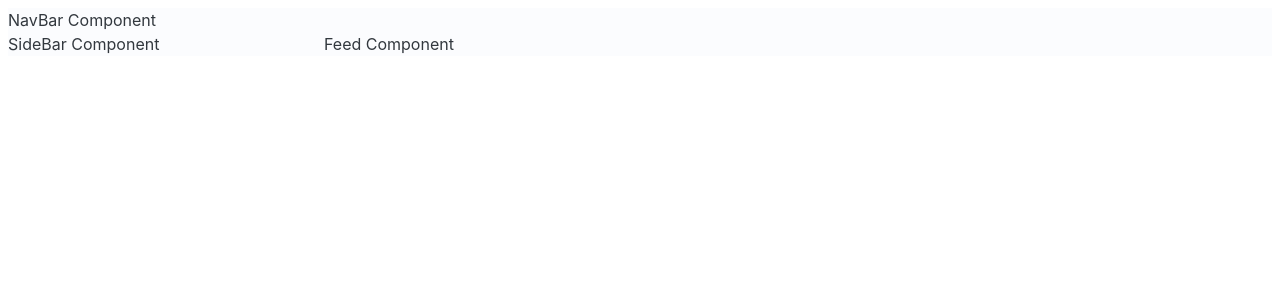
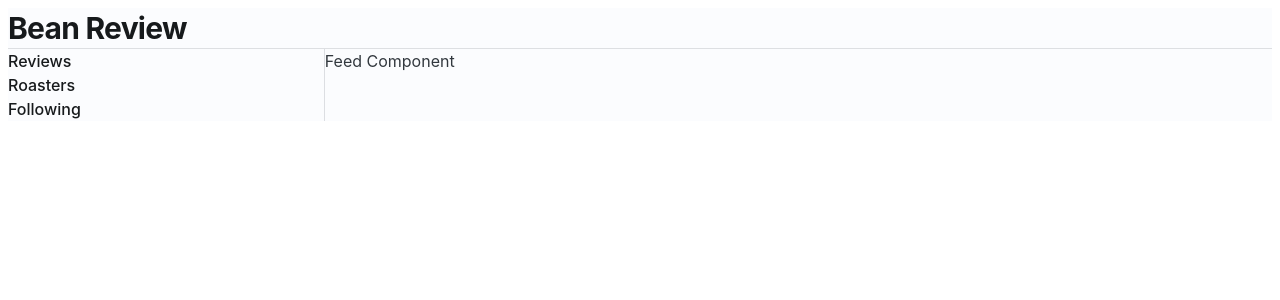
Before and after one commit to michaeljvaldes/bean-review, a React (Vite) app in the folder frontend/: page / in a window 1280 px wide. Shown: the top 300 px of the page. Built offline with nearby package versions, Linux system fonts and the light colour scheme.

Commit message:
Add SideDrawer

```diff
--- a/frontend/src/App.tsx
+++ b/frontend/src/App.tsx
@@ -1,17 +1,21 @@
 import { useState } from 'react'
-import { Box, Sheet, Stack } from '@mui/joy'
+import { Box, Divider, Sheet, Stack } from '@mui/joy'
 import NavBar from './components/NavBar/NavBar'
 import SideBar from './components/SideBar/SideBar'
 import Feed from './components/Feed/Feed'
+import SideDrawer from './components/SideDrawer/SideDrawer'
 
 function App() {
-  const [count, setCount] = useState(0)
+  const [drawerOpen, setDrawerOpen] = useState(false)
 
   return (
     <Sheet>
-      <NavBar></NavBar>
+      <SideDrawer drawerOpen={drawerOpen} setDrawerOpen={setDrawerOpen}></SideDrawer>
+      <NavBar openDrawer={() => setDrawerOpen(true)}></NavBar>
+      <Divider></Divider>
       <Stack direction={'row'} justifyContent={'space-between'}>
-        <Box flex={1}><SideBar></SideBar></Box>
+        <Box flex={1} display={{ xs: 'none', sm: 'block' }}><SideBar></SideBar></Box>
+        <Divider orientation='vertical' />
         <Box flex={3}><Feed></Feed></Box>
       </Stack>
     </Sheet >
--- a/frontend/src/components/NavBar/NavBar.tsx
+++ b/frontend/src/components/NavBar/NavBar.tsx
@@ -1,12 +1,19 @@
+import { Menu } from '@mui/icons-material';
+import { Box, IconButton, Stack, Typography } from '@mui/joy';
 import React, { FC } from 'react';
 
 
-interface NavBarProps { }
+interface NavBarProps { openDrawer: Function }
 
-const NavBar: FC<NavBarProps> = () => (
-  <div data-testid="NavBar">
-    NavBar Component
-  </div>
+const NavBar: FC<NavBarProps> = ({ openDrawer }) => (
+  <Stack data-testid="NavBar" direction={'row'} justifyContent={'space-between'}>
+    <Box display={{ xs: 'block', sm: 'none' }}>
+      <IconButton onClick={() => openDrawer()}>
+        <Menu></Menu>
+      </IconButton>
+    </Box>
+    <Typography level='h2'>Bean Review</Typography>
+  </Stack>
 );
 
 export default NavBar;
--- a/frontend/src/components/SideBar/SideBar.tsx
+++ b/frontend/src/components/SideBar/SideBar.tsx
@@ -1,12 +1,21 @@
+import { Box, Stack, Typography } from '@mui/joy';
 import React, { FC } from 'react';
 
 
-interface SideBarProps {}
+interface SideBarProps { }
 
 const SideBar: FC<SideBarProps> = () => (
-  <div data-testid="SideBar">
-    SideBar Component
-  </div>
+  <Stack data-testid="SideBar" direction={'column'}>
+    <Box>
+      <Typography level='title-md'>Reviews</Typography>
+    </Box>
+    <Box>
+      <Typography level='title-md'>Roasters</Typography>
+    </Box>
+    <Box>
+      <Typography level='title-md'>Following</Typography>
+    </Box>
+  </Stack >
 );
 
 export default SideBar;
--- /dev/null
+++ b/frontend/src/components/SideDrawer/SideDrawer.tsx
@@ -0,0 +1,20 @@
+import { Drawer, ModalClose, Stack, Typography } from '@mui/joy';
+import React, { FC } from 'react';
+import SideBar from '../SideBar/SideBar';
+
+
+interface SideDrawerProps { drawerOpen: boolean, setDrawerOpen: Function }
+
+const SideDrawer: FC<SideDrawerProps> = ({ drawerOpen, setDrawerOpen }) => (
+  <Drawer data-testid="SideDrawer" open={drawerOpen} onClose={() => setDrawerOpen(false)}>
+    <Stack direction={'column'}>
+      <Stack direction={'row'} justifyContent={'space-between'}>
+        <Typography level='h2'>Bean Review</Typography>
+        <ModalClose />
+      </Stack>
+      <SideBar />
+    </Stack>
+  </Drawer>
+);
+
+export default SideDrawer;
```
Also changed, not shown: 2 other files (tests, documents, lock files or other folders).
